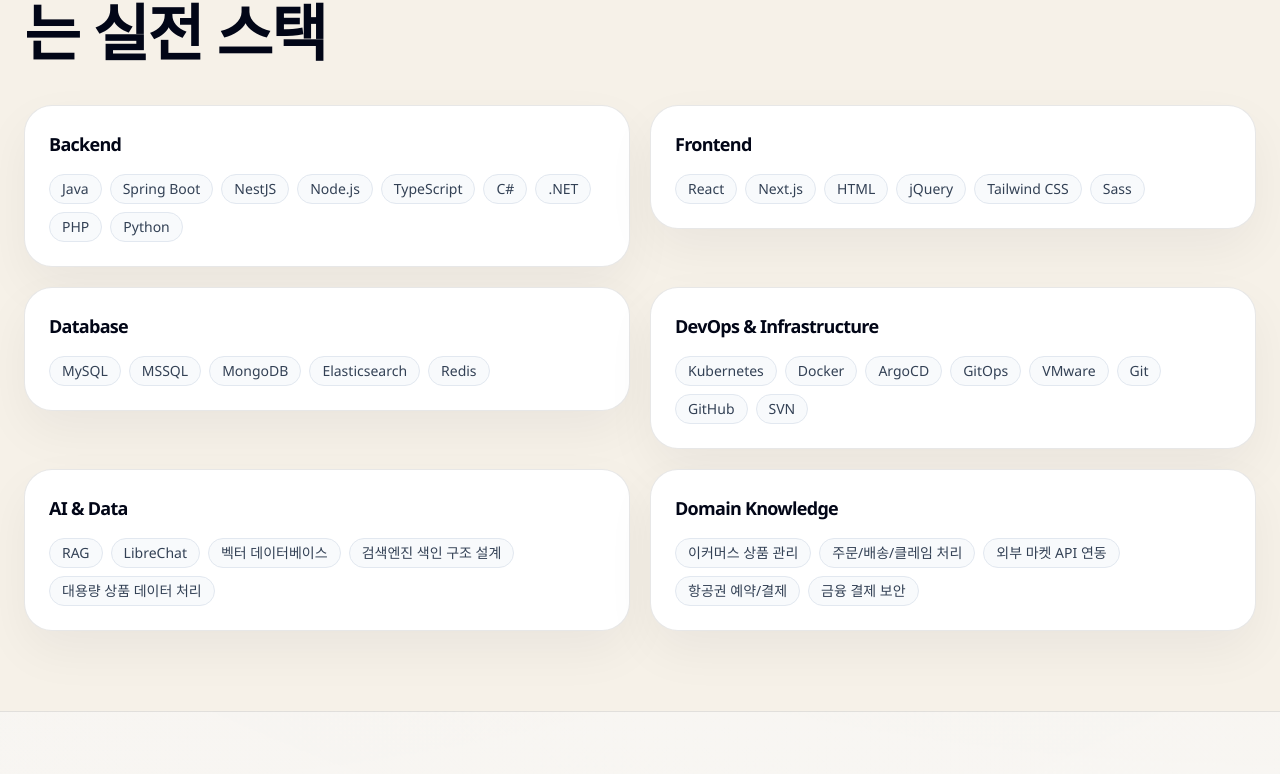
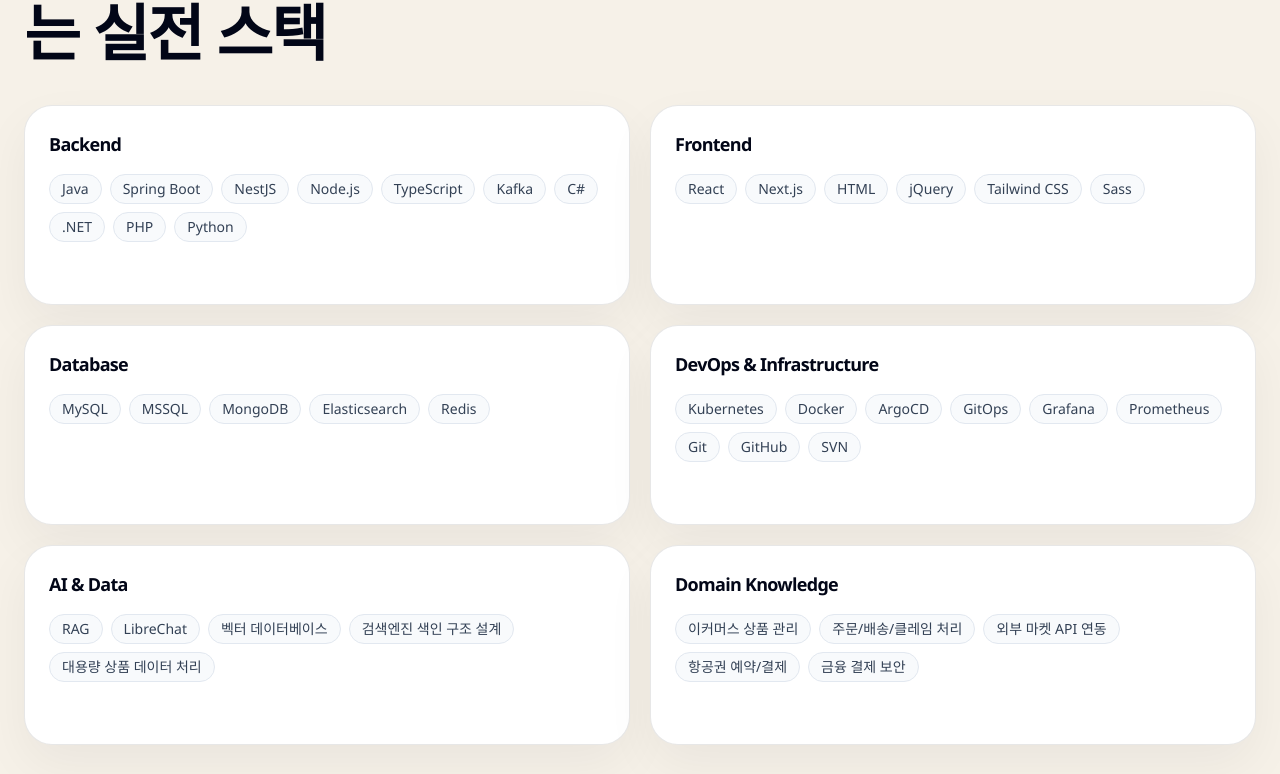
Before and after one commit to joarechi/joarechi.github.io, a Next.js app: page / in a window 1280 px wide. Shown: the part 1646-2420 px from the top of the page. Built offline with nearby package versions, Linux system fonts and the light colour scheme.

Commit message:
fix: 애니메이션 수정

```diff
--- a/app/page.tsx
+++ b/app/page.tsx
@@ -375,9 +375,9 @@
           <div className="mt-10 grid gap-5 lg:grid-cols-2">
             {data.skills.map((group, index) => (
               <Reveal key={group.category} delay={index * 90}>
-                <article className="rounded-[1.75rem] border border-stone-900/10 bg-white p-6 shadow-[0_20px_50px_rgba(15,23,42,0.05)]">
+                <article className="flex min-h-[12.5rem] flex-col rounded-[1.75rem] border border-stone-900/10 bg-white p-6 shadow-[0_20px_50px_rgba(15,23,42,0.05)]">
                   <h3 className="text-lg font-semibold tracking-[-0.04em] text-slate-950">{group.category}</h3>
-                  <div className="mt-4">
+                  <div className="mt-4 flex-1">
                     <BadgeList items={group.items} />
                   </div>
                 </article>
--- a/components/Reveal.tsx
+++ b/components/Reveal.tsx
@@ -14,7 +14,7 @@
   children,
   className = "",
   delay = 0,
-  threshold = 0.16,
+  threshold = 0,
 }: RevealProps) {
   const ref = useRef<HTMLDivElement | null>(null);
   const [visible, setVisible] = useState(false);
@@ -39,7 +39,7 @@
       },
       {
         threshold,
-        rootMargin: "0px 0px -8% 0px",
+        rootMargin: "0px 0px 20% 0px",
       },
     );
 
--- a/lib/resume.ts
+++ b/lib/resume.ts
@@ -101,8 +101,8 @@
     "TypeScript",
     "Docker",
     "Kubernetes",
+    "Kafka",
     "ArgoCD",
-    "Kafka",
     "MySQL",
     "Elasticsearch",
     "LibreChat",
@@ -596,7 +596,7 @@
   skills: [
     {
       category: "Backend",
-      items: ["Java", "Spring Boot", "NestJS", "Node.js", "TypeScript", "C#", ".NET", "PHP", "Python"],
+      items: ["Java", "Spring Boot", "NestJS", "Node.js", "TypeScript", "Kafka", "C#", ".NET", "PHP", "Python"],
     },
     {
       category: "Frontend",
@@ -608,7 +608,7 @@
     },
     {
       category: "DevOps & Infrastructure",
-      items: ["Kubernetes", "Docker", "ArgoCD", "GitOps", "VMware", "Git", "GitHub", "SVN"],
+      items: ["Kubernetes", "Docker", "ArgoCD", "GitOps", "Grafana", "Prometheus", "Git", "GitHub", "SVN"],
     },
     {
       category: "AI & Data",
```
